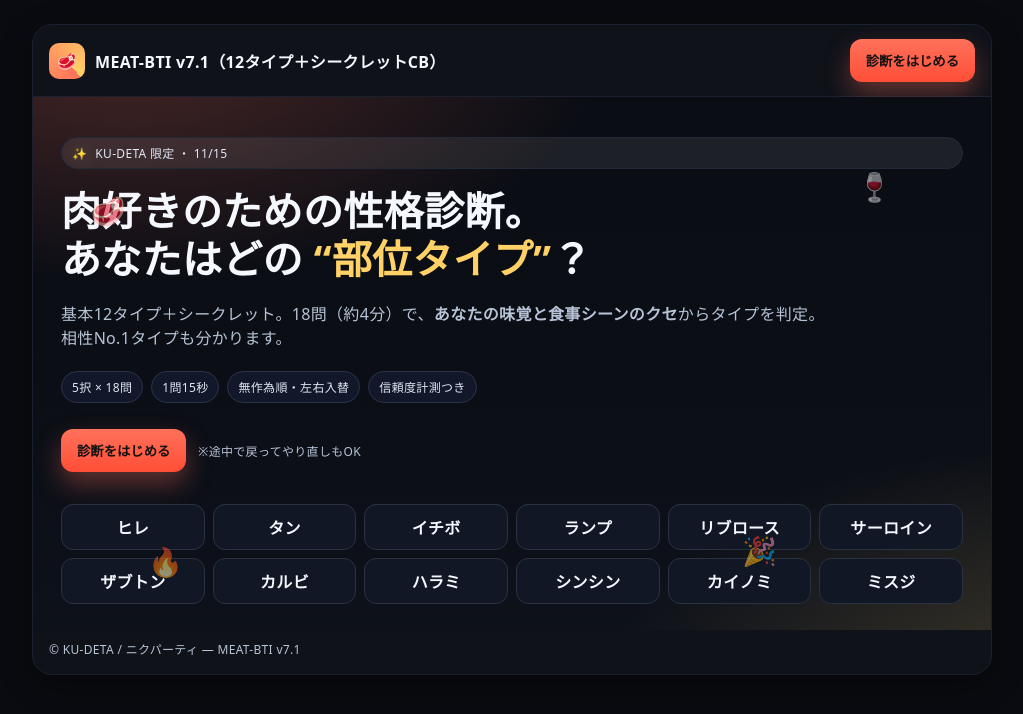
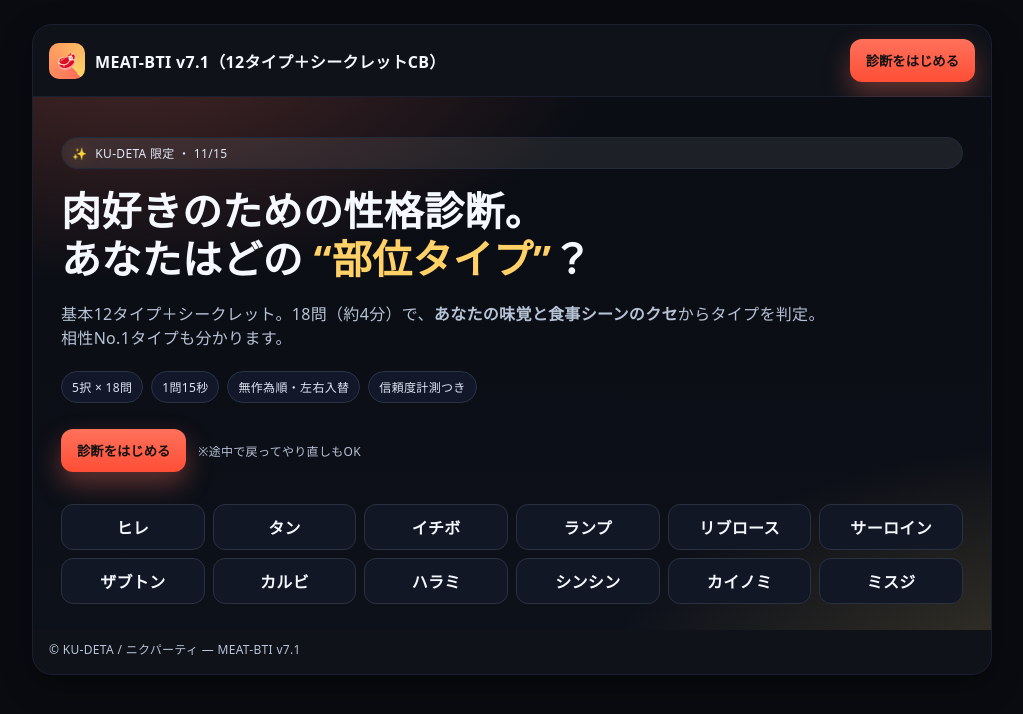
Before and after one commit to kudeta-japan/nikuparty, a plain HTML site: page meat-bti/index.html in a window 1280 px wide. Shown: the whole page, without its empty margins (128-1151 px from the left). Drawn offline with Linux system fonts and the light colour scheme.

Commit message:
Update index.html

```diff
--- a/meat-bti/index.html
+++ b/meat-bti/index.html
@@ -37,7 +37,7 @@
     /* ====== HERO ====== */
     .hero{position:relative;background:var(--grad);padding:28px 18px 20px;overflow:hidden}
     @media(min-width:860px){.hero{padding:40px 28px 26px}}
-    .hero-inner{display:grid;gap:18px}
+    .hero-inner{display:grid;gap:18px;position:relative;z-index:1}
     .eyebrow{display:inline-flex;gap:8px;align-items:center;background:rgba(255,255,255,.08);border:1px solid #222a3a;color:#dfe7f5;padding:6px 10px;border-radius:999px;font-size:12px}
     .spark{filter:drop-shadow(0 2px 8px rgba(255,209,102,.35))}
     .h1{font-size:clamp(26px,5.6vw,40px);line-height:1.2;font-weight:900;margin:0}
@@ -49,17 +49,11 @@
     .btn:hover{transform:translateY(-1px)}
     .btn.primary{background:linear-gradient(180deg,var(--acc),#ff4e36);color:#111;border:none;box-shadow:0 12px 26px rgba(255,113,91,.35)}
     .subnote{color:var(--muted);font-size:12px}
-
     .types{display:grid;grid-template-columns:repeat(2,1fr);gap:8px;margin-top:8px}
     @media(min-width:720px){.types{grid-template-columns:repeat(6,1fr)}}
     .type-chip{background:#121726;border:1px solid #2a3140;border-radius:12px;padding:10px 10px;text-align:center;font-weight:700;white-space:nowrap}
-
-    .float{position:absolute;opacity:.55;user-select:none;pointer-events:none;font-size:28px}
-    .f1{left:6%; top:18%; animation:floatY 6s ease-in-out infinite}
-    .f2{left:86%; top:14%; animation:floatY 7s ease-in-out infinite reverse}
-    .f3{left:12%; bottom:8%; animation:floatY 8s ease-in-out infinite}
-    .f4{left:74%; bottom:10%; animation:floatY 9s ease-in-out infinite reverse}
-    @keyframes floatY{0%,100%{transform:translateY(0)}50%{transform:translateY(-8px)}}
+    /* Decorative emojis disabled to avoid overlap */
+    .float{display:none !important;}50%{transform:translateY(-8px)}}
 
     /* ---- QUIZ ---- */
     .section{padding:16px}
@@ -114,11 +108,7 @@
       </header>
 
       <!-- ===== HERO / START ===== -->
-      <section id="screen-start" class="hero">
-        <div class="float f1">🥩</div>
-        <div class="float f2">🍷</div>
-        <div class="float f3">🔥</div>
-        <div class="float f4">🎉</div>
+      <section id="screen-start" class="hero"><!-- decorative floats removed -->
 
         <div class="hero-inner">
           <span class="eyebrow"><span class="spark">✨</span> KU-DETA 限定 ・ 11/15</span>
```
